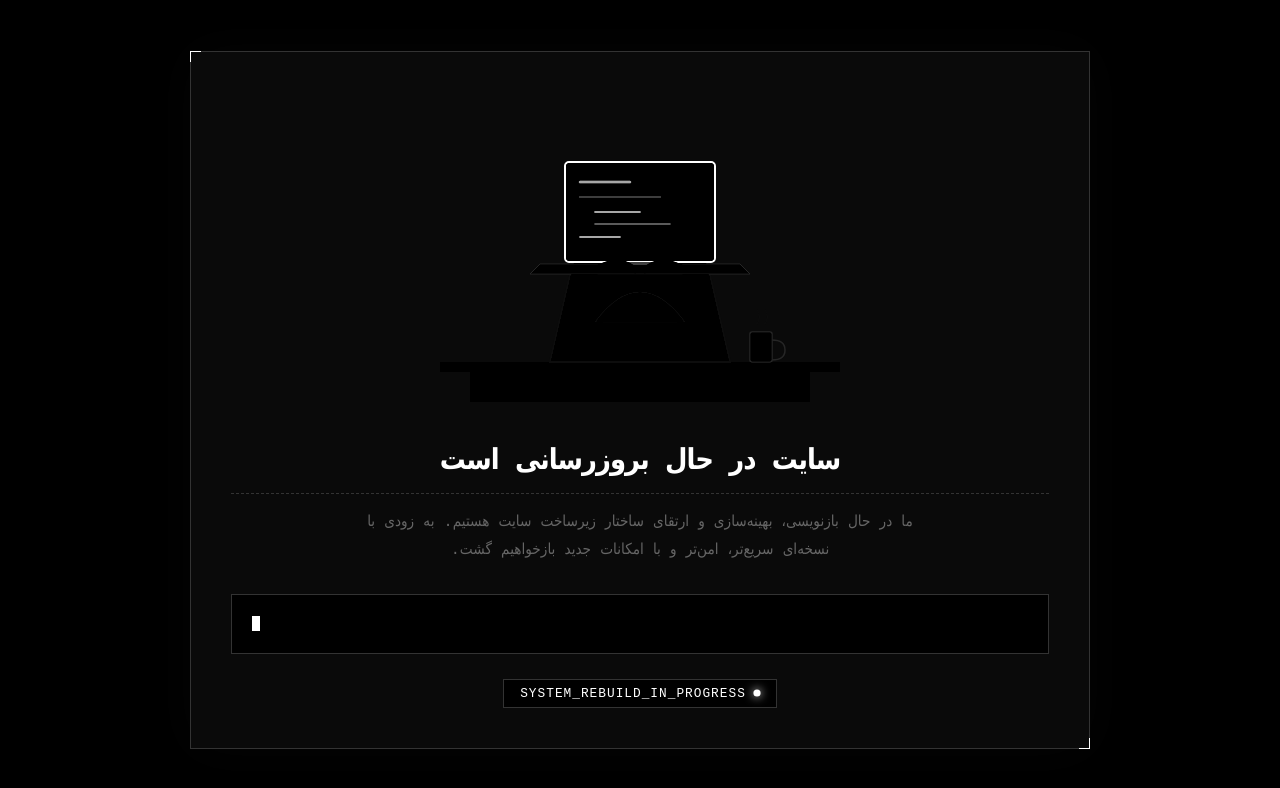
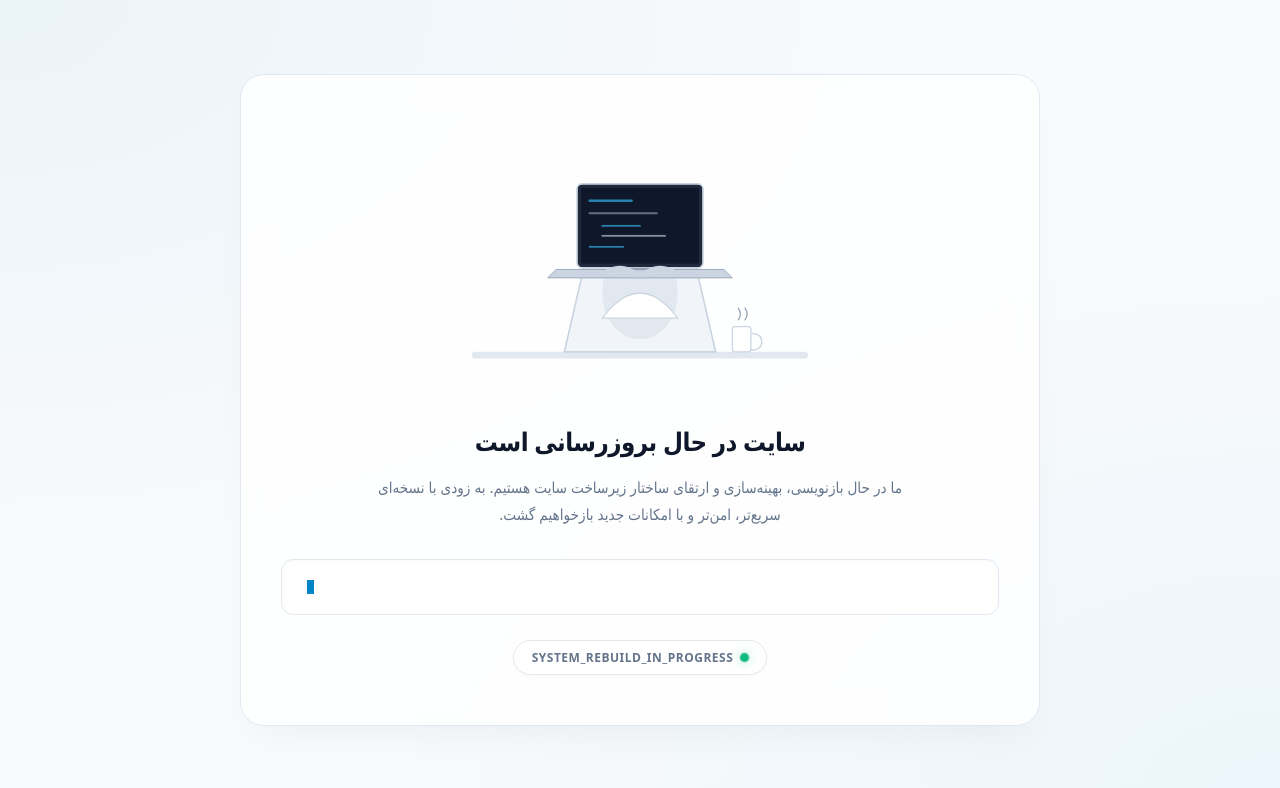
Before and after one commit to abolfazlglow-debug/amlak, a plain HTML site: page index.html in a window 1280 px wide. Drawn offline with Linux system fonts and the light colour scheme.

Commit message:
index.html

```diff
--- a/index.html
+++ b/index.html
@@ -6,18 +6,19 @@
     <title>سایت در حال بروزرسانی است</title>
     <style>
         :root {
-            --bg-color: #000000;
-            --text-color: #ffffff;
-            --border-color: #333333;
-            --dim-color: #666666;
-            --card-bg: #0a0a0a;
+            --bg-color: #f8fafc;
+            --text-color: #0f172a;
+            --border-color: #e2e8f0;
+            --dim-color: #64748b;
+            --card-bg: rgba(255, 255, 255, 0.85);
+            --accent-color: #0284c7;
         }
 
         * {
             margin: 0;
             padding: 0;
             box-sizing: border-box;
-            font-family: monospace, Tahoma, sans-serif;
+            font-family: system-ui, -apple-system, BlinkMacSystemFont, "Segoe UI", Roboto, Tahoma, sans-serif;
         }
 
         body {
@@ -30,50 +31,43 @@
             align-items: center;
             overflow-x: hidden;
             padding: 20px;
+            background-image:
+                radial-gradient(at 0% 0%, rgba(2, 132, 199, 0.05) 0px, transparent 50%),
+                radial-gradient(at 100% 100%, rgba(14, 165, 233, 0.05) 0px, transparent 50%);
         }
 
         .container {
             width: 100%;
-            max-width: 900px;
+            max-width: 800px;
             background: var(--card-bg);
+            backdrop-filter: blur(16px);
+            -webkit-backdrop-filter: blur(16px);
             border: 1px solid var(--border-color);
-            padding: 40px;
+            border-radius: 24px;
+            padding: 50px 40px;
             display: flex;
             flex-direction: column;
             align-items: center;
             position: relative;
-            box-shadow: 0 0 50px rgba(255, 255, 255, 0.02);
+            box-shadow: 0 20px 40px -15px rgba(0, 0, 0, 0.05);
         }
-
-        /* گوشه‌های دکوراتیو تکنیکال */
-        .container::before, .container::after {
-            content: '';
-            position: absolute;
-            width: 10px;
-            height: 10px;
-            border: 1px solid var(--text-color);
-        }
-        .container::before { top: -1px; left: -1px; border-right: none; border-bottom: none; }
-        .container::after { bottom: -1px; right: -1px; border-left: none; border-top: none; }
 
         .graphic-wrapper {
             width: 100%;
-            max-width: 500px;
+            max-width: 420px;
             margin-bottom: 30px;
             display: flex;
             justify-content: center;
         }
 
-        /* انیمیشن و جزییات تصویر مونوکروم مک‌بوک و برنامه نویس */
+        /* استایل گرافیک مینی‌مال و هماهنگ با تم روشن */
         .dev-svg {
             width: 100%;
             height: auto;
-            filter: grayscale(100%) contrast(150%);
         }
 
-        /* انیمیشن مانیتور و کیبورد */
         @keyframes typing-glow {
-            0%, 100% { opacity: 0.3; }
+            0%, 100% { opacity: 0.4; }
             50% { opacity: 1; }
         }
 
@@ -82,14 +76,12 @@
         }
 
         h1 {
-            font-size: 1.8rem;
+            font-size: 1.6rem;
             text-align: center;
-            letter-spacing: -1px;
+            font-weight: 700;
+            letter-spacing: -0.5px;
             margin-bottom: 15px;
-            text-transform: uppercase;
-            border-bottom: 1px dashed var(--border-color);
-            padding-bottom: 15px;
-            width: 100%;
+            color: var(--text-color);
         }
 
         p {
@@ -98,29 +90,32 @@
             font-size: 0.95rem;
             line-height: 1.8;
             margin-bottom: 30px;
-            max-width: 600px;
+            max-width: 550px;
         }
 
         .terminal-box {
             width: 100%;
-            background: #000;
+            background: #ffffff;
             border: 1px solid var(--border-color);
-            padding: 15px;
+            border-radius: 12px;
+            padding: 16px 20px;
             font-size: 0.85rem;
-            color: #ccc;
+            font-family: monospace, Tahoma;
+            color: #334155;
             text-align: left;
             direction: ltr;
             margin-bottom: 25px;
-            min-height: 60px;
+            min-height: 56px;
             display: flex;
             align-items: center;
+            box-shadow: inset 0 2px 4px rgba(0, 0, 0, 0.02);
         }
 
         .cursor {
             display: inline-block;
-            width: 8px;
-            height: 15px;
-            background: var(--text-color);
+            width: 7px;
+            height: 14px;
+            background: var(--accent-color);
             margin-left: 5px;
             animation: blink 1s infinite;
         }
@@ -135,34 +130,36 @@
             align-items: center;
             gap: 8px;
             border: 1px solid var(--border-color);
-            padding: 6px 16px;
-            font-size: 0.8rem;
-            letter-spacing: 1px;
-            background: #000;
+            padding: 8px 18px;
+            font-size: 0.75rem;
+            font-weight: 600;
+            letter-spacing: 0.5px;
+            background: #ffffff;
+            border-radius: 50px;
+            color: var(--dim-color);
+            box-shadow: 0 2px 4px rgba(0,0,0,0.02);
         }
 
         .status-dot {
-            width: 6px;
-            height: 6px;
-            background: #fff;
+            width: 7px;
+            height: 7px;
+            background: #10b981;
             border-radius: 50%;
-            box-shadow: 0 0 8px #fff;
+            box-shadow: 0 0 8px rgba(16, 185, 129, 0.4);
             animation: pulse 2s infinite;
         }
 
         @keyframes pulse {
-            0% { transform: scale(0.95); opacity: 0.5; }
-            50% { transform: scale(1.2); opacity: 1; }
-            100% { transform: scale(0.95); opacity: 0.5; }
+            0% { transform: scale(0.95); opacity: 0.6; }
+            50% { transform: scale(1.3); opacity: 1; }
+            100% { transform: scale(0.95); opacity: 0.6; }
         }
 
         /* ریسپانسیو برای موبایل */
         @media (max-width: 768px) {
             .container {
-                padding: 20px;
-                border: none;
-                background: transparent;
-                box-shadow: none;
+                padding: 30px 20px;
+                border-radius: 16px;
             }
             h1 {
                 font-size: 1.3rem;
@@ -176,57 +173,55 @@
 <body>
 
     <div class="container">
-        <!-- بخش گرافیکی پرجزییات برنامه نویس و مک‌بوک (کاملاً مونوکروم و وکتور) -->
+        <!-- بخش گرافیکی وکتور هماهنگ با تم روشن -->
         <div class="graphic-wrapper">
             <svg class="dev-svg" viewBox="0 0 500 320" xmlns="http://www.w3.org/2000/svg">
                 <!-- میز کار -->
-                <rect x="50" y="270" width="400" height="10" fill="#222" />
-                <rect x="80" y="280" width="340" height="30" fill="#111" />
+                <rect x="50" y="270" width="400" height="8" rx="4" fill="#e2e8f0" />
 
                 <!-- صندلی / پشت برنامه نویس -->
-                <path d="M160,270 L190,140 L310,140 L340,270 Z" fill="#0f0f0f" stroke="#333" stroke-width="2"/>
+                <path d="M160,270 L190,140 L310,140 L340,270 Z" fill="#f1f5f9" stroke="#cbd5e1" stroke-width="2"/>
 
-                <!-- بدنه برنامه نویس (کدنویس پشت سیستم) -->
-                <ellipse cx="250" cy="200" rx="45" ry="55" fill="#181818" />
-                <circle cx="250" cy="125" r="24" fill="#222" />
-                <!-- هودی / لباس تیره مونوکروم -->
-                <path d="M205,230 Q250,170 295,230 Z" fill="#0a0a0a" stroke="#333" stroke-width="1.5"/>
+                <!-- بدنه برنامه نویس -->
+                <ellipse cx="250" cy="200" rx="45" ry="55" fill="#e2e8f0" />
+                <circle cx="250" cy="125" r="24" fill="#cbd5e1" />
+                <!-- لباس -->
+                <path d="M205,230 Q250,170 295,230 Z" fill="#ffffff" stroke="#cbd5e1" stroke-width="1.5"/>
 
-                <!-- مک بوک (MacBook) با جزییات کامل -->
-                <!-- بدنه لپ‌تاپ (صفحه نمایش) -->
-                <rect x="175" y="70" width="150" height="100" rx="4" fill="#000" stroke="#fff" stroke-width="2"/>
-                <rect x="180" y="75" width="140" height="90" fill="#050505" />
+                <!-- مک بوک (MacBook) -->
+                <rect x="175" y="70" width="150" height="100" rx="6" fill="#1e293b" stroke="#cbd5e1" stroke-width="2"/>
+                <rect x="180" y="75" width="140" height="90" fill="#0f172a" />
 
-                <!-- کدهای روی صفحه نمایش مک‌بوک -->
+                <!-- کدهای روی صفحه نمایش -->
                 <g class="screen-code">
-                    <line x1="190" y1="90" x2="240" y2="90" stroke="#fff" stroke-width="3" stroke-linecap="round"/>
-                    <line x1="190" y1="105" x2="270" y2="105" stroke="#888" stroke-width="2.5" stroke-linecap="round"/>
-                    <line x1="205" y1="120" x2="250" y2="120" stroke="#fff" stroke-width="2" stroke-linecap="round"/>
-                    <line x1="205" y1="132" x2="280" y2="132" stroke="#aaa" stroke-width="2" stroke-linecap="round"/>
-                    <line x1="190" y1="145" x2="230" y2="145" stroke="#fff" stroke-width="2" stroke-linecap="round"/>
+                    <line x1="190" y1="90" x2="240" y2="90" stroke="#38bdf8" stroke-width="3" stroke-linecap="round"/>
+                    <line x1="190" y1="105" x2="270" y2="105" stroke="#94a3b8" stroke-width="2.5" stroke-linecap="round"/>
+                    <line x1="205" y1="120" x2="250" y2="120" stroke="#38bdf8" stroke-width="2" stroke-linecap="round"/>
+                    <line x1="205" y1="132" x2="280" y2="132" stroke="#cbd5e1" stroke-width="2" stroke-linecap="round"/>
+                    <line x1="190" y1="145" x2="230" y2="145" stroke="#38bdf8" stroke-width="2" stroke-linecap="round"/>
                 </g>
 
-                <!-- پایه و بدنه پایین مک‌بوک -->
-                <path d="M150,172 L350,172 L360,182 L140,182 Z" fill="#222" stroke="#444" stroke-width="1"/>
-                <rect x="235" y="170" width="30" height="3" rx="1" fill="#555" />
+                <!-- بدنه پایین مک‌بوک -->
+                <path d="M150,172 L350,172 L360,182 L140,182 Z" fill="#cbd5e1" stroke="#94a3b8" stroke-width="1"/>
+                <rect x="235" y="170" width="30" height="3" rx="1" fill="#94a3b8" />
 
-                <!-- دست‌های برنامه نویس روی کیبورد -->
-                <path d="M210,175 Q230,165 245,178" fill="none" stroke="#222" stroke-width="6" stroke-linecap="round"/>
-                <path d="M290,175 Q270,165 255,178" fill="none" stroke="#222" stroke-width="6" stroke-linecap="round"/>
+                <!-- دست‌های برنامه نویس -->
+                <path d="M210,175 Q230,165 245,178" fill="none" stroke="#cbd5e1" stroke-width="6" stroke-linecap="round"/>
+                <path d="M290,175 Q270,165 255,178" fill="none" stroke="#cbd5e1" stroke-width="6" stroke-linecap="round"/>
 
-                <!-- جزییات میز: فنجان قهوه -->
-                <rect x="360" y="240" width="22" height="30" rx="2" fill="#000" stroke="#444" stroke-width="1.5"/>
-                <path d="M382,248 Q395,248 395,258 Q395,268 382,268" fill="none" stroke="#444" stroke-width="1.5"/>
+                <!-- فنجان قهوه -->
+                <rect x="360" y="240" width="22" height="30" rx="3" fill="#ffffff" stroke="#cbd5e1" stroke-width="1.5"/>
+                <path d="M382,248 Q395,248 395,258 Q395,268 382,268" fill="none" stroke="#cbd5e1" stroke-width="1.5"/>
                 <!-- بخار فنجان -->
-                <path d="M367,232 Q372,225 367,218" fill="none" stroke="#333" stroke-width="1" stroke-linecap="round"/>
-                <path d="M375,232 Q380,225 375,218" fill="none" stroke="#333" stroke-width="1" stroke-linecap="round"/>
+                <path d="M367,232 Q372,225 367,218" fill="none" stroke="#94a3b8" stroke-width="1.5" stroke-linecap="round"/>
+                <path d="M375,232 Q380,225 375,218" fill="none" stroke="#94a3b8" stroke-width="1.5" stroke-linecap="round"/>
             </svg>
         </div>
 
         <h1>سایت در حال بروزرسانی است</h1>
         <p>ما در حال بازنویسی، بهینه‌سازی و ارتقای ساختار زیرساخت سایت هستیم. به زودی با نسخه‌ای سریع‌تر، امن‌تر و با امکانات جدید بازخواهیم گشت.</p>
 
-        <!-- ترمینال کدنویسی با تایپ خودکار -->
+        <!-- ترمینال با ظاهر تمیز و روشن -->
         <div class="terminal-box">
             <span id="typed-text"></span><span class="cursor"></span>
         </div>
@@ -238,7 +233,6 @@
     </div>
 
     <script>
-        // اسکریپت ساده برای شبیه‌سازی لاگ‌های ترمینال به سبک هکری/برنامه نویسی
         const logs = [
             "Initializing kernel update...",
             "Optimizing database indices & assets...",
@@ -279,7 +273,6 @@
             }
         }
 
-        // شروع انیمیشن ترمینال
         setTimeout(typeWriter, 1000);
     </script>
 </body>
```
